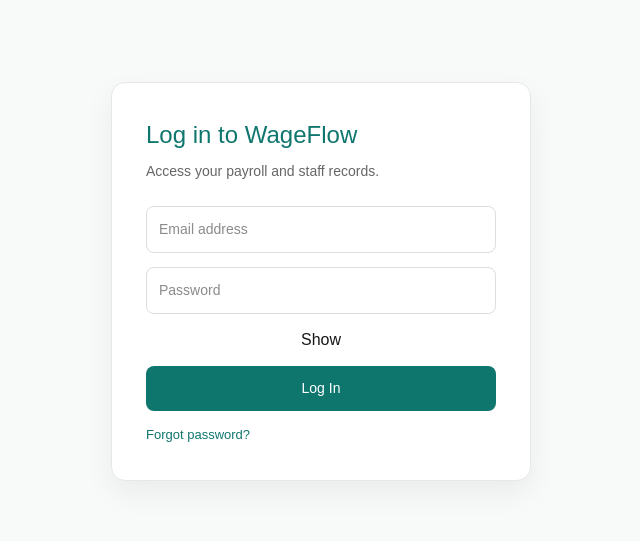
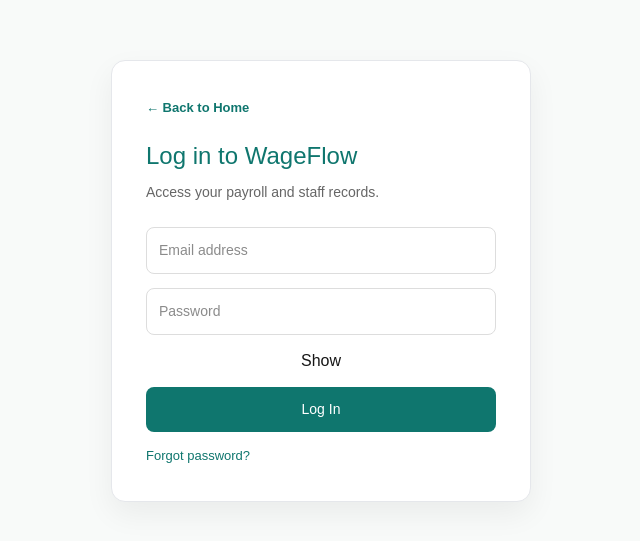
Before and after one commit to KaonPM/wageflow, a Next.js app: page /login in a window 1280 px wide. Shown: the part 119-660 px from the top of the page, without its empty margins (319-959 px from the left). Built offline with nearby package versions, Linux system fonts and the light colour scheme; no server answers.

Commit message:
Add back to home button on WageFlow login page

```diff
--- a/app/login/page.tsx
+++ b/app/login/page.tsx
@@ -64,6 +64,10 @@ export default function LoginPage() {
   return (
     <main style={page}>
       <section style={card}>
+        <Link href="/" style={homeButton}>
+          ← Back to Home
+        </Link>
+
         <h1 style={title}>Log in to WageFlow</h1>
         <p style={subtitle}>Access your payroll and staff records.</p>
 
@@ -128,6 +132,15 @@ const card = {
   boxShadow: "0 12px 30px rgba(0,0,0,0.06)",
 };
 
+const homeButton = {
+  display: "inline-block",
+  marginBottom: "20px",
+  fontSize: "13px",
+  color: "#0f766e",
+  textDecoration: "none",
+  fontWeight: "600",
+};
+
 const title = {
   fontSize: "24px",
   color: "#0f766e",
```
